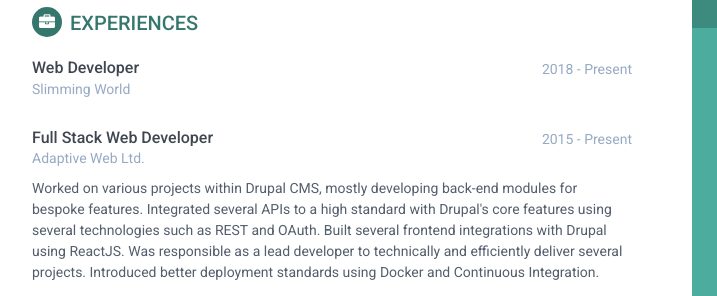
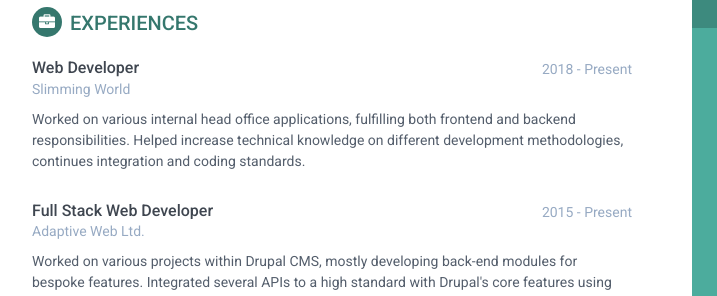
Before and after one commit to myron-scerri/myron-scerri.github.io, a plain HTML site: page index.html in a window 1280 px wide. Shown: the part 275-571 px from the top of the page, 188-905 px from the left. Drawn offline with Linux system fonts and the light colour scheme.

Commit message:
Update index.html
Updated current role description

```diff
--- a/index.html
+++ b/index.html
@@ -98,6 +98,9 @@ Technology</h5>
                         </div><!--//upper-row-->
                         <div class="company">Slimming World</div>
                     </div><!--//meta-->
+                    <div class="details">
+                        <p>Worked on various internal head office applications, fulfilling both frontend and backend responsibilities. Helped increase technical knowledge on different development methodologies, continues integration and coding standards.</p>
+                    </div><!--//details-->
                 </div><!--//item-->
 
                 <div class="item">
```
